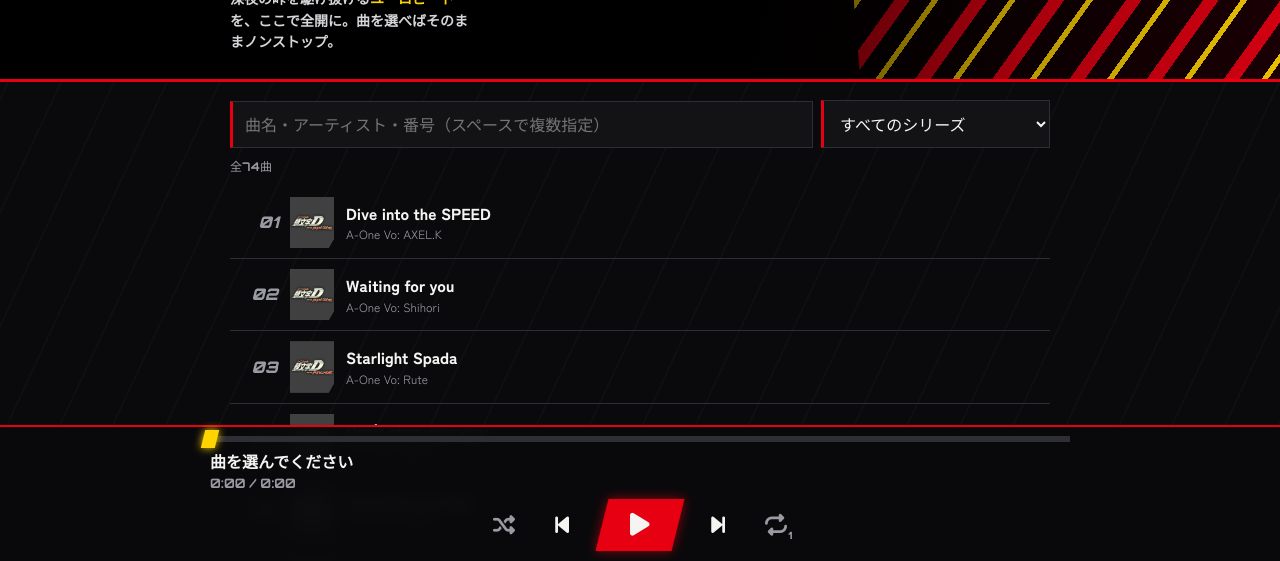
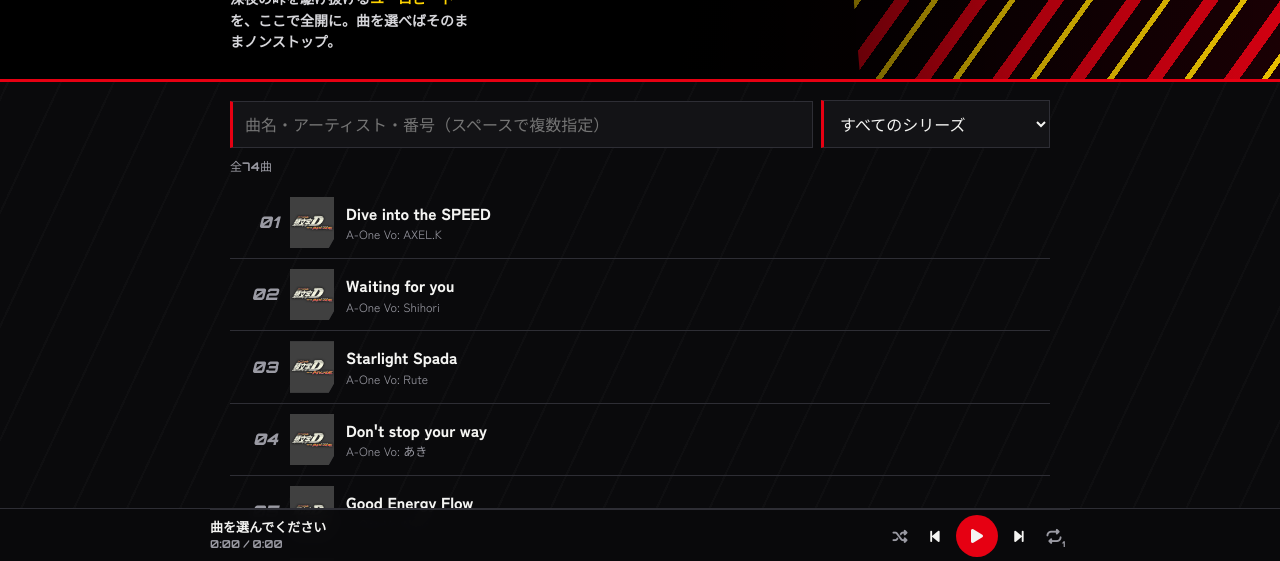
Before and after one commit to user-x45/inidac-bgm, a plain HTML site: page index.html in a window 1280 px wide. Shown: the part 239-800 px from the top of the page. Drawn offline with Linux system fonts and the light colour scheme; a web font is replaced by a local one.

Commit message:
Update index.html

```diff
--- a/index.html
+++ b/index.html
@@ -13,7 +13,7 @@
 :root{--bk:#0a0a0c;--bk2:#131316;--bk3:#1c1c21;--line:#2e2e35;--wh:#f4f4f2;--mute:#9a9aa3;--red:#e60012;--yel:#ffd400;color-scheme:dark}
 *{box-sizing:border-box}
 html,body{margin:0}
-body{background:var(--bk);color:var(--wh);font-family:"Zen Kaku Gothic New","Hiragino Sans","Noto Sans JP","Yu Gothic",sans-serif;line-height:1.55;padding-bottom:calc(200px + env(safe-area-inset-bottom,0px));
+body{background:var(--bk);color:var(--wh);font-family:"Zen Kaku Gothic New","Hiragino Sans","Noto Sans JP","Yu Gothic",sans-serif;line-height:1.55;padding-bottom:calc(72px + env(safe-area-inset-bottom,0px));
  background-image:repeating-linear-gradient(115deg,transparent 0 46px,rgba(255,255,255,.018) 46px 48px)}
 button,input,select{font:inherit;color:inherit}
 :focus-visible{outline:2px solid var(--yel);outline-offset:2px}
@@ -48,30 +48,30 @@ ol{list-style:none;margin:0;padding:0}
 .a{display:block;font-size:12px;color:var(--mute);overflow-wrap:anywhere}
 .cv{width:44px;aspect-ratio:288/336;object-fit:cover;background:var(--line);display:block;clip-path:polygon(0 0,100% 0,100% 82%,88% 100%,0 100%)}
 .empty{padding:32px 0;color:var(--mute)}
-.bar{position:fixed;left:0;right:0;bottom:0;z-index:5;background:rgba(10,10,12,.96);backdrop-filter:blur(8px);border-top:2px solid var(--red);padding:0 16px calc(10px + env(safe-area-inset-bottom,0px))}
-.in2{max-width:860px;margin:0 auto}
-.seek{position:relative;height:24px;cursor:pointer;touch-action:none}
-.seek::before{content:"";position:absolute;left:0;right:0;top:9px;height:6px;background:var(--line)}
-.fill{position:absolute;left:0;top:9px;height:6px;width:0;background:linear-gradient(90deg,var(--red),var(--yel))}
-.dot{position:absolute;top:3px;left:0;width:14px;height:18px;margin-left:-7px;background:var(--yel);transform:skewX(-14deg);box-shadow:0 0 8px var(--yel)}
-.pl{display:grid;grid-template-columns:auto 1fr;gap:6px 14px;align-items:center}
-.pl .cv{width:84px}
+.bar{position:fixed;left:0;right:0;bottom:0;z-index:5;background:rgba(10,10,12,.96);backdrop-filter:blur(8px);border-top:1px solid var(--line);padding:0 12px calc(4px + env(safe-area-inset-bottom,0px))}
+.in2{max-width:860px;margin:0 auto;position:relative}
+.seek{position:absolute;left:0;right:0;top:-8px;height:16px;cursor:pointer;touch-action:none}
+.seek::before{content:"";position:absolute;left:0;right:0;top:7px;height:2px;background:var(--line)}
+.fill{position:absolute;left:0;top:7px;height:2px;width:0;background:var(--red)}
+.dot{display:none}
+.pl{display:flex;align-items:center;gap:10px;padding-top:6px}
+.pl .cv{width:38px;flex:none}
 .pl .cv[hidden]{display:none}
 .now{flex:1;min-width:0}
-.now b{display:block;font-size:16px;line-height:1.25;overflow:hidden;text-overflow:ellipsis;white-space:nowrap}
-.now span{display:block;color:var(--mute);font-size:13px;margin-top:2px;font-family:Orbitron,sans-serif;font-variant-numeric:tabular-nums}
-.ctl{grid-column:1/-1;display:flex;align-items:center;justify-content:center;gap:10px}
-.ctl button{background:none;border:0;width:48px;height:48px;cursor:pointer;display:grid;place-items:center;color:var(--wh)}
-.ctl button.tg{color:var(--mute)}
-.ctl button.tg[aria-pressed=true]{color:var(--yel);filter:drop-shadow(0 0 5px var(--yel))}
-.ctl button.main{width:76px;height:52px;margin:0 6px;background:var(--red);transform:skewX(-14deg);box-shadow:0 0 12px rgba(230,0,18,.6)}
-.ctl button.main i{transform:skewX(14deg);font-size:26px}
-.ctl i{font-size:22px;display:inline-block}
+.now b{display:block;font-size:13px;line-height:1.25;overflow:hidden;text-overflow:ellipsis;white-space:nowrap}
+.now span{display:block;color:var(--mute);font-size:11px;margin-top:1px;font-family:Orbitron,sans-serif;font-variant-numeric:tabular-nums}
+.ctl{display:flex;align-items:center;gap:0;flex:none}
+.ctl button{background:none;border:0;width:38px;height:40px;cursor:pointer;display:grid;place-items:center;color:var(--wh)}
+.ctl button.tg{color:var(--mute);width:32px}
+.ctl button.tg[aria-pressed=true]{color:var(--yel)}
+.ctl button.main{width:42px;height:42px;margin:0 2px;background:var(--red);border-radius:50%}
+.ctl button.main i{font-size:16px}
+.ctl i{font-size:15px;display:inline-block}
 #rep{position:relative}
-#rep::after{content:"1";position:absolute;right:8px;bottom:8px;font:900 10px Orbitron,sans-serif}
-#msg{color:var(--yel);font-size:11px;margin:0;min-height:0;text-align:center}
+#rep::after{content:"1";position:absolute;right:5px;bottom:7px;font:900 8px Orbitron,sans-serif}
+#msg{color:var(--yel);font-size:11px;margin:0;text-align:center}
 #msg:empty{display:none}
-@media (max-width:380px){.pl .cv{width:64px}.ctl{gap:4px}.ctl button{width:42px}.ctl button.main{width:68px}}
+@media (max-width:380px){.pl{gap:8px}.ctl button{width:34px}.ctl button.tg{width:28px}.ctl button.main{width:40px}}
 </style>
 </head>
 <body>
```
